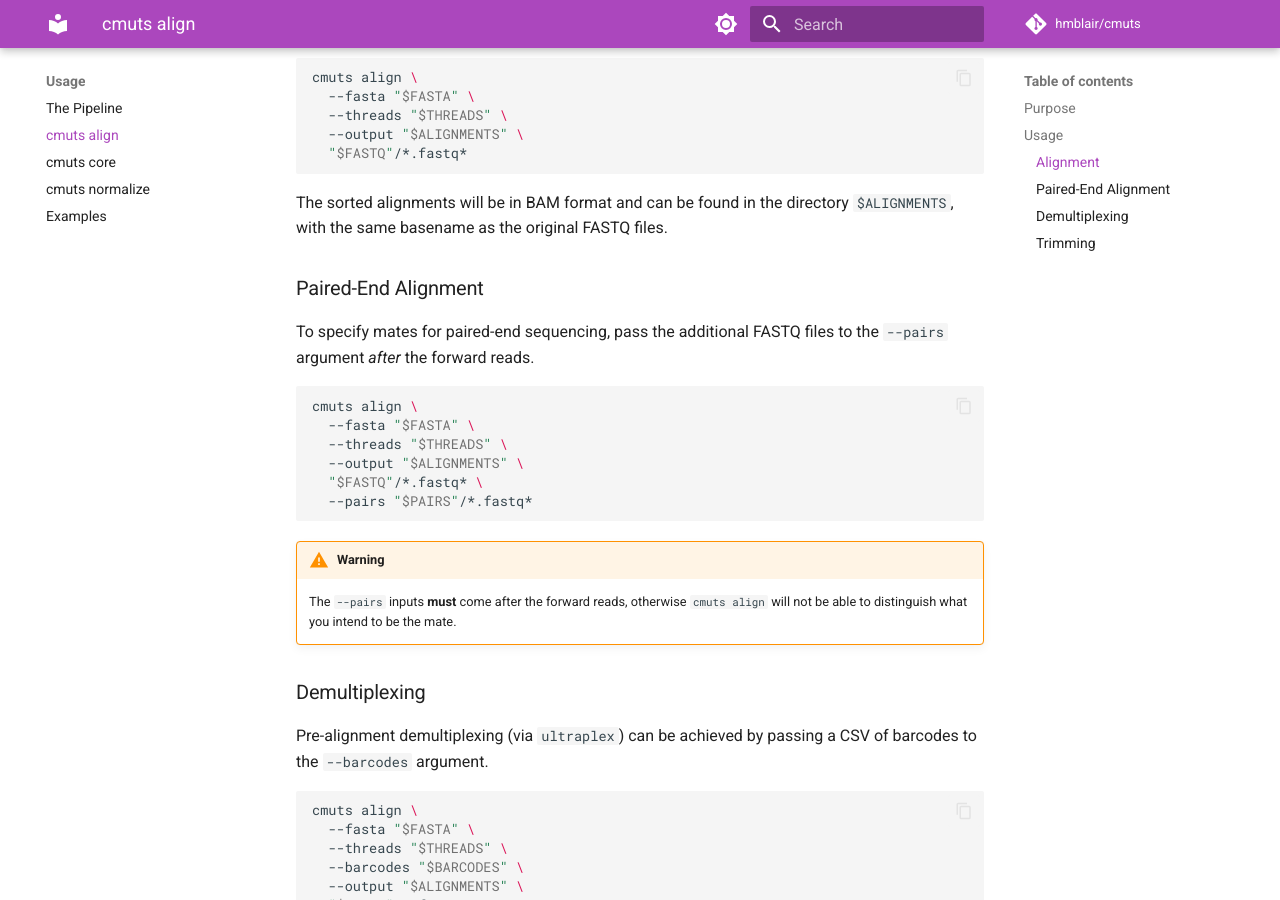
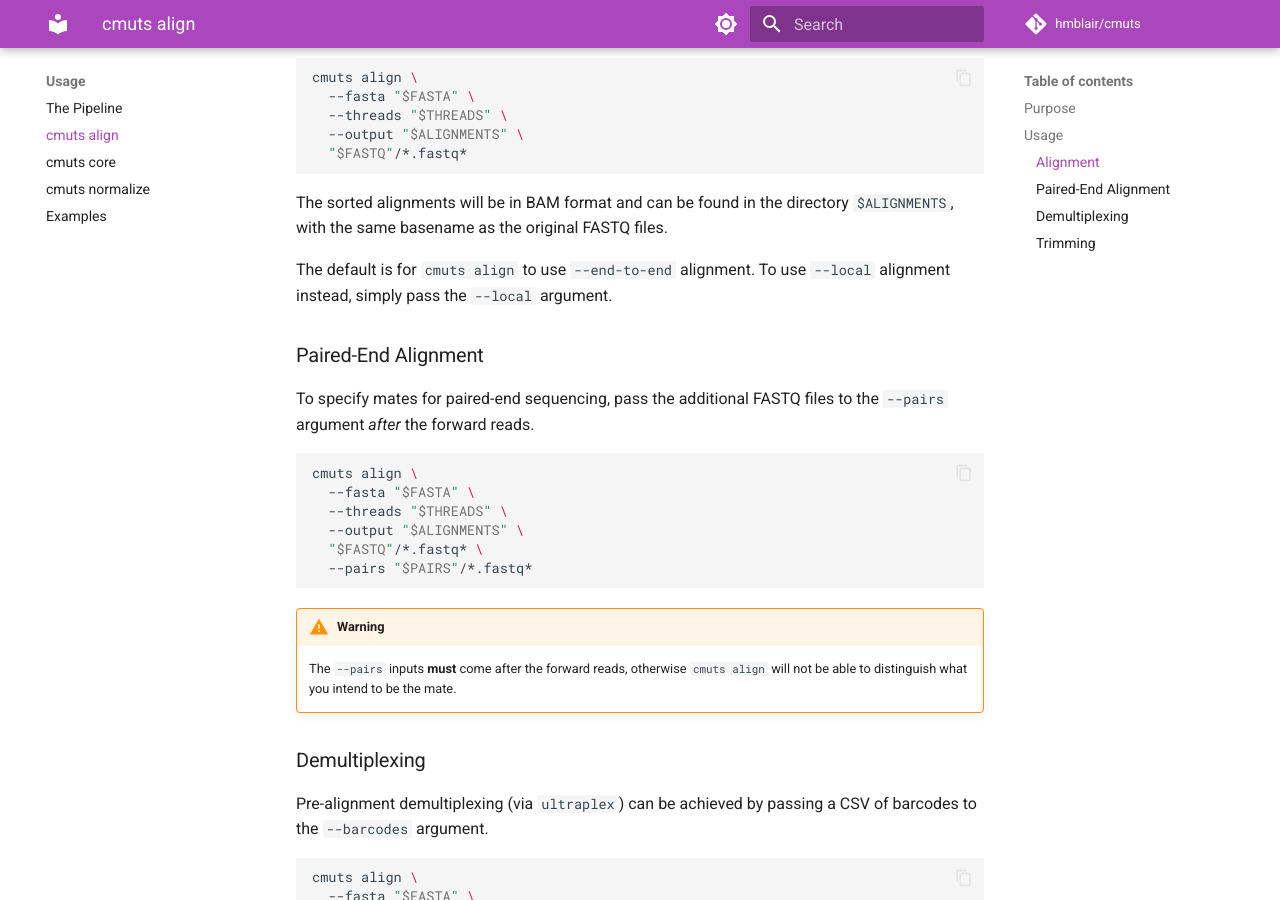
Before and after one commit to hmblair/cmuts, an MkDocs documentation site: the page built from docs/usage/cmuts-align.md, in a window 1280 px wide and 900 px high, scrolled down 502 px. Built offline with MkDocs 1.6.1 and Material for MkDocs 9.7.7, drawn with Linux system fonts in a browser that asks for light colours; comment, search, counter and statistics services are not loaded.

Commit message:
end-to-end by default

````diff
--- a/docs/usage/cmuts-align.md
+++ b/docs/usage/cmuts-align.md
@@ -18,6 +18,8 @@ cmuts align \
 ```
 
 The sorted alignments will be in BAM format and can be found in the directory `$ALIGNMENTS`, with the same basename as the original FASTQ files.
+
+The default is for `cmuts align` to use `--end-to-end` alignment. To use `--local` alignment instead, simply pass the `--local` argument.
 
 ### Paired-End Alignment
 
````
Also changed, not shown: 1 other file.
